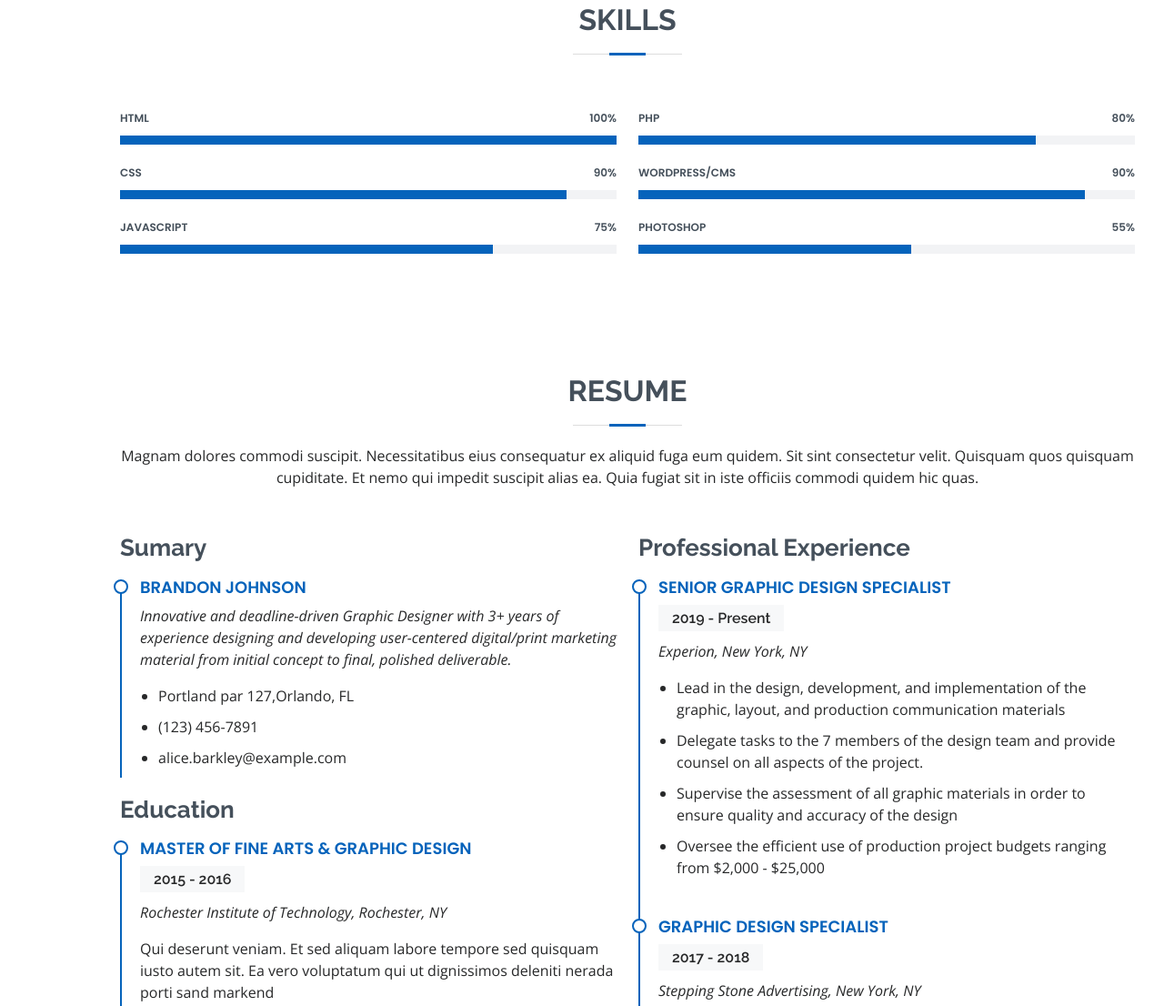
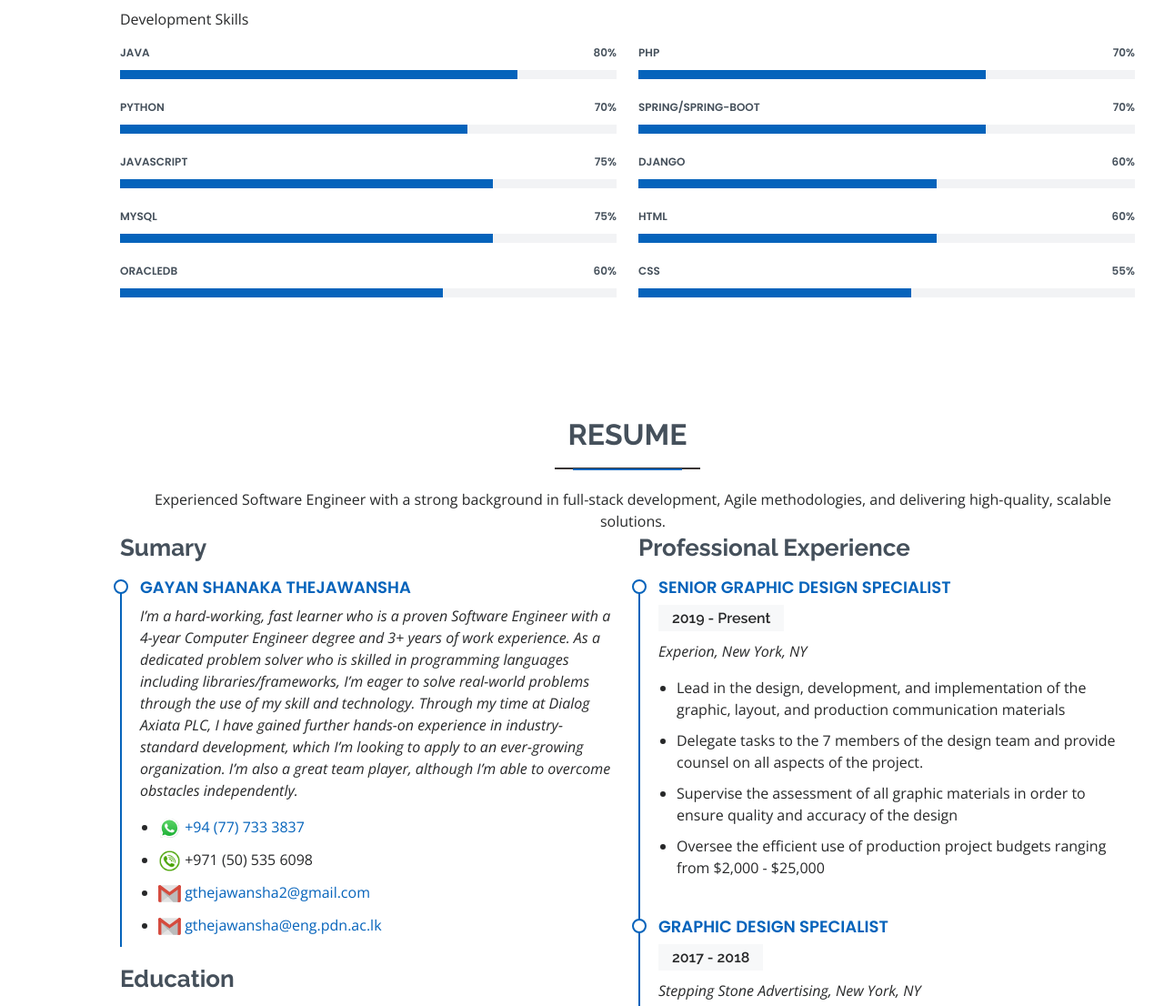
Before and after one commit to Gayan-Thejawansha/Gayan-Thejawansha.github.io, a plain HTML site: page index.html in a window 1280 px wide. Shown: the part 1581-2687 px from the top of the page at 91% size. Drawn offline with nearby package versions, Linux system fonts and the light colour scheme.

Commit message:
Finished upto the Resume

```diff
--- a/assets/css/style.css
+++ b/assets/css/style.css
@@ -382,26 +382,29 @@ section {
   content: "";
   position: absolute;
   display: block;
-  width: 120px;
-  height: 1px;
-  background: #ddd;
+  width: 160px;
+  height: 2px;
+  background: rgb(56, 52, 52);
   bottom: 1px;
-  left: calc(50% - 60px);
+  left: calc(50% - 80px);
 }
 
 .section-title h2::after {
   content: "";
   position: absolute;
   display: block;
-  width: 40px;
-  height: 3px;
+  width: 120px;
+  height: 2px;
   background: #0563bb;
   bottom: 0;
-  left: calc(50% - 20px);
+  left: calc(50% - 60px);
 }
 
 .section-title p {
   margin-bottom: 0;
+  position: absolute;
+  /* color: rgb(26, 25, 25); dark ash color */
+  /* font-style: italic; */
 }
 
 /*--------------------------------------------------------------
--- a/index.html
+++ b/index.html
@@ -76,7 +76,7 @@
 
         <div class="section-title">
           <h2>About</h2>
-          <p>I’m a hard-working, fast learner who is a proven Software Engineer with a 4-year Computer Engineer degree and 3+ years of work experience.
+          <p style="text-align:justify">I’m a hard-working, fast learner who is a proven Software Engineer with a 4-year Computer Engineer degree and 3+ years of work experience.
             As a dedicated problem solver who is skilled in programming languages including libraries/frameworks, I’m eager to solve real-world problems through the use of my skill and technology.
             Through my time at Dialog Axiata PLC, I have gained further hands-on experience in industry-standard development, which I’m looking to apply at an ever-growing organization.
             I’m also a great team player, although I’m also able to overcome obstacles independently.</p>
@@ -96,7 +96,7 @@
               <div class="col-lg-6">
                 <ul>
                   <li><i class="bi bi-chevron-right"></i> <strong>Birthday:</strong> <span>3 Jan 1994</span></li>
-                  <li><i class="bi bi-chevron-right"></i> <strong>Website:</strong> <span>https://127.0.0.1/MyResume/#</span></li>
+                  <li><i class="bi bi-chevron-right"></i> <strong>Website:</strong> <span><a href = "https://gayan-thejawansha.github.io/">https://gayan-thejawansha.github.io/</a></span></li>
                   <li><i class="bi bi-chevron-right"></i> <strong>Phone:</strong> <span>+971 (50) 535 6098</span></li>
                   <li><i class="bi bi-chevron-right"></i> <strong>City:</strong> <span>Dubai, UAE</span></li>
                 </ul>
@@ -105,12 +105,12 @@
                 <ul>
                   <li><i class="bi bi-chevron-right"></i> <strong>Age:</strong> <span>28</span></li>
                   <li><i class="bi bi-chevron-right"></i> <strong>Degree:</strong> <span>Bachelor's degree</span></li>
-                  <li><i class="bi bi-chevron-right"></i> <strong>Email:</strong> <span>gthejawansha2@gmail.com</span></li>
+                  <li><i class="bi bi-chevron-right"></i> <strong>Email:</strong> <span><a href="mailto:gthejawansha2@gmail.com">gthejawansha2@gmail.com</a></span></li>
                   <li><i class="bi bi-chevron-right"></i> <strong>Freelance:</strong> <span>Available</span></li>
                 </ul>
               </div>
             </div>
-            <p>
+            <p style="text-align:justify" >
               As a creative and motivated individual who has the capacity to develop effective and efficient solutions with minimum tolerance for errors, I’m seeking a challenging position in a fast-paced organization where I can use my talents and skills to grow and expand the organization as well as myself.
 Hoping to become a great contributor and an asset where I’m able to use my skills and knowledge for the development of the organization, where strong project management and analytical skills are useful in the delivery of services to the customer.
             </p>
@@ -176,7 +176,7 @@ Hoping to become a great contributor and an asset where I’m able to use my ski
 
         <div class="section-title">
           <h2>Skills</h2>
-          <p></p>
+          <p>Development Skills</p>
         </div>
 
         <div class="row skills-content">
@@ -184,16 +184,16 @@ Hoping to become a great contributor and an asset where I’m able to use my ski
           <div class="col-lg-6">
 
             <div class="progress">
-              <span class="skill">HTML <i class="val">100%</i></span>
+              <span class="skill">Java <i class="val">80%</i></span>
               <div class="progress-bar-wrap">
-                <div class="progress-bar" role="progressbar" aria-valuenow="100" aria-valuemin="0" aria-valuemax="100"></div>
+                <div class="progress-bar" role="progressbar" aria-valuenow="80" aria-valuemin="0" aria-valuemax="100"></div>
               </div>
             </div>
 
             <div class="progress">
-              <span class="skill">CSS <i class="val">90%</i></span>
+              <span class="skill">Python <i class="val">70%</i></span>
               <div class="progress-bar-wrap">
-                <div class="progress-bar" role="progressbar" aria-valuenow="90" aria-valuemin="0" aria-valuemax="100"></div>
+                <div class="progress-bar" role="progressbar" aria-valuenow="70" aria-valuemin="0" aria-valuemax="100"></div>
               </div>
             </div>
 
@@ -204,26 +204,53 @@ Hoping to become a great contributor and an asset where I’m able to use my ski
               </div>
             </div>
 
+            <div class="progress">
+              <span class="skill">MySQL <i class="val">75%</i></span>
+              <div class="progress-bar-wrap">
+                <div class="progress-bar" role="progressbar" aria-valuenow="75" aria-valuemin="0" aria-valuemax="100"></div>
+              </div>
+            </div>
+
+            <div class="progress">
+              <span class="skill">OracleDB <i class="val">60%</i></span>
+              <div class="progress-bar-wrap">
+                <div class="progress-bar" role="progressbar" aria-valuenow="65" aria-valuemin="0" aria-valuemax="100"></div>
+              </div>
+            </div>
           </div>
 
           <div class="col-lg-6">
 
             <div class="progress">
-              <span class="skill">PHP <i class="val">80%</i></span>
+              <span class="skill">PHP <i class="val">70%</i></span>
               <div class="progress-bar-wrap">
-                <div class="progress-bar" role="progressbar" aria-valuenow="80" aria-valuemin="0" aria-valuemax="100"></div>
+                <div class="progress-bar" role="progressbar" aria-valuenow="70" aria-valuemin="0" aria-valuemax="100"></div>
               </div>
             </div>
 
             <div class="progress">
-              <span class="skill">WordPress/CMS <i class="val">90%</i></span>
+              <span class="skill">Spring/Spring-boot <i class="val">70%</i></span>
               <div class="progress-bar-wrap">
-                <div class="progress-bar" role="progressbar" aria-valuenow="90" aria-valuemin="0" aria-valuemax="100"></div>
+                <div class="progress-bar" role="progressbar" aria-valuenow="70" aria-valuemin="0" aria-valuemax="100"></div>
               </div>
             </div>
 
             <div class="progress">
-              <span class="skill">Photoshop <i class="val">55%</i></span>
+              <span class="skill">Django <i class="val">60%</i></span>
+              <div class="progress-bar-wrap">
+                <div class="progress-bar" role="progressbar" aria-valuenow="60" aria-valuemin="0" aria-valuemax="100"></div>
+              </div>
+            </div>
+
+            <div class="progress">
+              <span class="skill">HTML <i class="val">60%</i></span>
+              <div class="progress-bar-wrap">
+                <div class="progress-bar" role="progressbar" aria-valuenow="60" aria-valuemin="0" aria-valuemax="100"></div>
+              </div>
+            </div>
+
+            <div class="progress">
+              <span class="skill">CSS <i class="val">55%</i></span>
               <div class="progress-bar-wrap">
                 <div class="progress-bar" role="progressbar" aria-valuenow="55" aria-valuemin="0" aria-valuemax="100"></div>
               </div>
@@ -242,22 +269,23 @@ Hoping to become a great contributor and an asset where I’m able to use my ski
 
         <div class="section-title">
           <h2>Resume</h2>
-          <p>Magnam dolores commodi suscipit. Necessitatibus eius consequatur ex aliquid fuga eum quidem. Sit sint consectetur velit. Quisquam quos quisquam cupiditate. Et nemo qui impedit suscipit alias ea. Quia fugiat sit in iste officiis commodi quidem hic quas.</p>
+          <p>Experienced Software Engineer with a strong background in full-stack development, Agile methodologies, and delivering high-quality, scalable solutions.</p>
         </div>
 
         <div class="row">
           <div class="col-lg-6">
             <h3 class="resume-title">Sumary</h3>
             <div class="resume-item pb-0">
-              <h4>Brandon Johnson</h4>
-              <p><em>Innovative and deadline-driven Graphic Designer with 3+ years of experience designing and developing user-centered digital/print marketing material from initial concept to final, polished deliverable.</em></p>
+              <h4>Gayan Shanaka Thejawansha</h4>
+              <p><em>I’m a hard-working, fast learner who is a proven Software Engineer with a 4-year Computer Engineer degree and 3+ years of work experience. As a dedicated problem solver who is skilled in programming languages including libraries/frameworks, I’m eager to solve real-world problems through the use of my skill and technology. Through my time at Dialog Axiata PLC, I have gained further hands-on experience in industry-standard development, which I’m looking to apply to an ever-growing organization. I’m also a great team player, although I’m able to overcome obstacles independently.</em></p>
               <ul>
-                <li>Portland par 127,Orlando, FL</li>
-                <li>(123) 456-7891</li>
-                <li>alice.barkley@example.com</li>
+                <li><img src="assets/img/WhatsApp.svg" alt="(WA)" width="25" height="25"><a href="https://wa.me/947773333837"> +94 (77) 733 3837</a></li>
+                <li><img src="assets/img/phone.png" alt="(phone)" width="25" height="25"> +971 (50) 535 6098</li>
+                <li><img src="assets/img/gmail.svg" alt="(WA)" width="25" height="25"><a href="mailto:gthejawansha2@gmail.com"> gthejawansha2@gmail.com</a></li>
+                <li><img src="assets/img/gmail.svg" alt="(WA)" width="25" height="25"><a href="mailto:gthejawansha@eng.pdn.ac.lk"> gthejawansha@eng.pdn.ac.lk</a></li>
               </ul>
             </div>
-
+            <!-- WhatsApp.svg -->
             <h3 class="resume-title">Education</h3>
             <div class="resume-item">
               <h4>Master of Fine Arts &amp; Graphic Design</h4>
```
Also changed, not shown: assets/img/WhatsApp.svg (added), assets/img/gmail.svg (added), assets/img/images.png (added), assets/img/phone.png (added).
